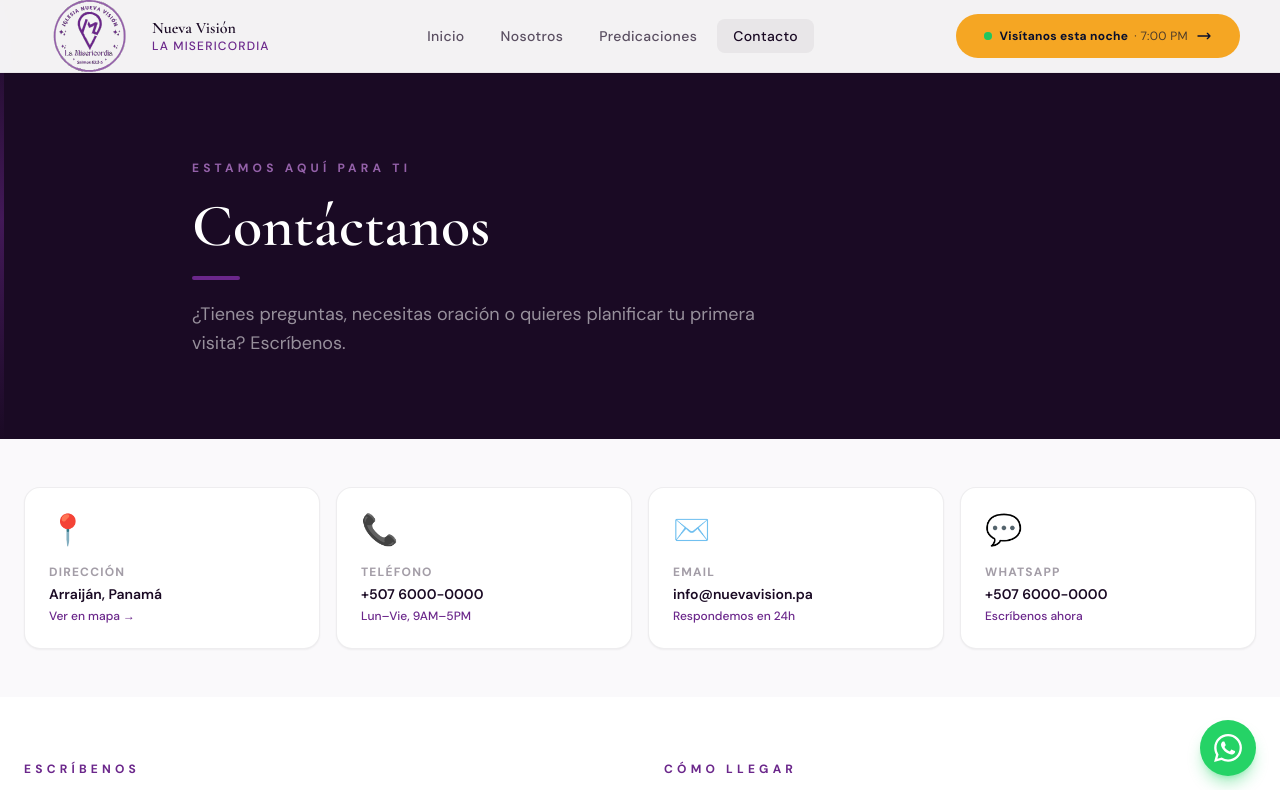
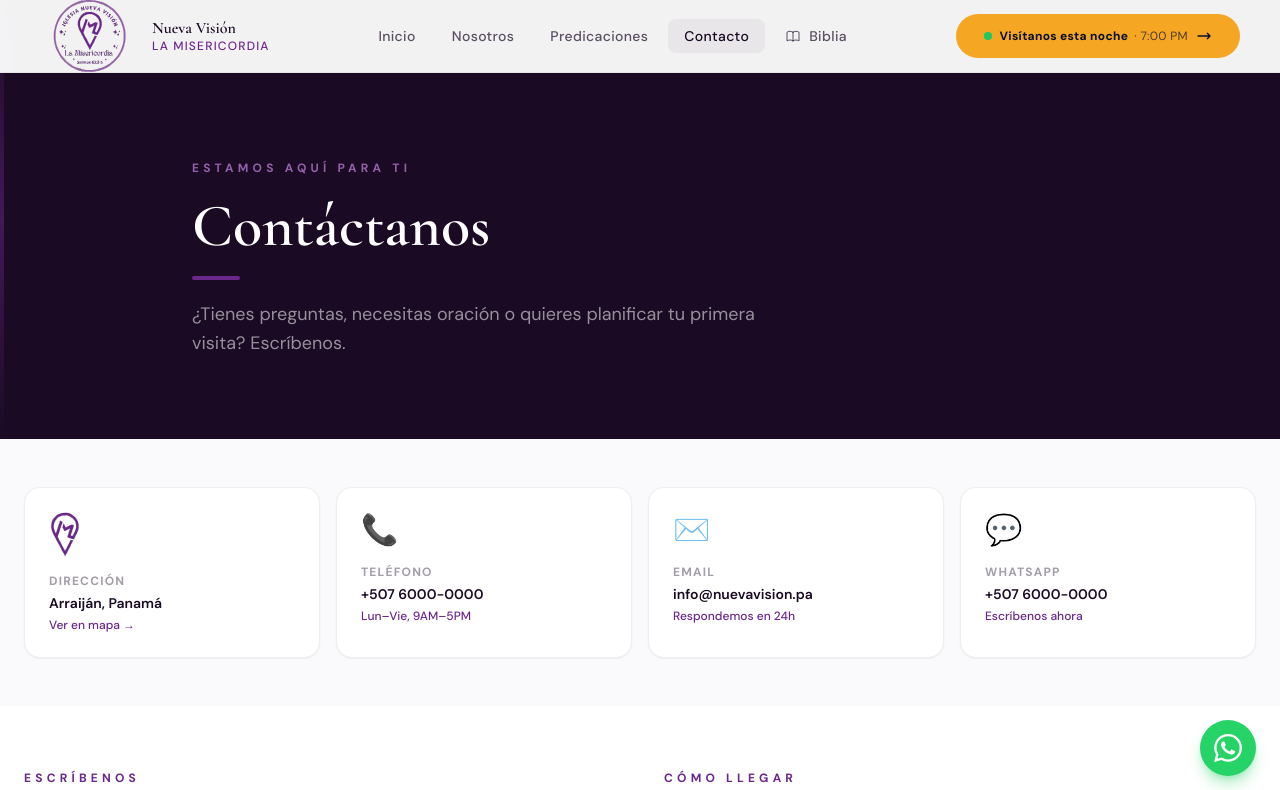
Before and after one commit to carloschongdev/nueva-vision-web, a Next.js app: page /contact in a window 1280 px wide. Shown: the top 790 px of the page. Built offline with nearby package versions, Linux system fonts and the light colour scheme.

Commit message:
feat: bible link in navbar

```diff
--- a/app/contact/page.tsx
+++ b/app/contact/page.tsx
@@ -1,4 +1,5 @@
 import type { Metadata } from "next";
+import Image from "next/image";
 import Link from "next/link";
 import SectionHeader from "@/components/SectionHeader";
 
@@ -42,7 +43,13 @@ export default function ContactPage() {
               className="bg-white rounded-2xl p-6 hover:-translate-y-1 transition-all duration-300 group block shadow-sm"
               style={{ border: "1px solid rgba(26,10,36,0.07)" }}
             >
-              <div className="text-3xl mb-4">{item.icon}</div>
+              <div className="mb-4">
+                {item.label === "Dirección" ? (
+                  <Image src="/mercy.svg" width={32} height={32} alt="Ubicación" className="object-contain" />
+                ) : (
+                  <span className="text-3xl">{item.icon}</span>
+                )}
+              </div>
               <p className="text-primary-900/40 text-xs font-bold uppercase tracking-widest mb-1">{item.label}</p>
               <p className="font-sans font-semibold text-primary-900 text-sm mb-1">{item.value}</p>
               <p className="font-sans text-primary-500 text-xs font-medium">{item.sub}</p>
--- a/components/Navbar.tsx
+++ b/components/Navbar.tsx
@@ -12,6 +12,15 @@ const links = [
   { label: "Predicaciones", href: "/sermons" },
   { label: "Contacto",      href: "/contact" },
 ];
+
+const bibleUrl = "https://www.bible.com/bible/149/";
+
+const BookIcon = ({ className }: { className?: string }) => (
+  <svg className={className} fill="none" stroke="currentColor" viewBox="0 0 24 24">
+    <path strokeLinecap="round" strokeLinejoin="round" strokeWidth={1.5}
+      d="M12 6.253v13m0-13C10.832 5.477 9.246 5 7.5 5S4.168 5.477 3 6.253v13C4.168 18.477 5.754 18 7.5 18s3.332.477 4.5 1.253m0-13C13.168 5.477 14.754 5 16.5 5c1.747 0 3.332.477 4.5 1.253v13C19.832 18.477 18.247 18 16.5 18c-1.746 0-3.332.477-4.5 1.253" />
+  </svg>
+);
 
 export default function Navbar() {
   const [scrolled, setScrolled] = useState(false);
@@ -99,6 +108,22 @@ export default function Navbar() {
               </li>
             );
           })}
+          <li>
+            <a
+              href={bibleUrl}
+              target="_blank"
+              rel="noopener noreferrer"
+              className={`inline-flex items-center gap-2 px-4 py-2 rounded-lg text-sm font-medium tracking-wide transition-all duration-200 ${
+                dark
+                  ? "text-primary-900/70 hover:text-primary-900 hover:bg-primary-900/5"
+                  : "text-white/80 hover:text-white hover:bg-white/10"
+              }`}
+              title="Leer la Biblia en línea - Reina Valera 1960"
+            >
+              <BookIcon className="w-4 h-4" />
+              <span className="hidden lg:inline">Biblia</span>
+            </a>
+          </li>
         </ul>
 
         {/* ── CTA dinámico ───────────────────────────── */}
@@ -157,6 +182,15 @@ export default function Navbar() {
               {l.label}
             </Link>
           ))}
+          <a
+            href={bibleUrl}
+            target="_blank"
+            rel="noopener noreferrer"
+            className="flex items-center gap-3 px-4 py-3 rounded-xl text-sm font-medium text-primary-900/70 hover:bg-primary-900/5 transition-colors duration-200"
+          >
+            <BookIcon className="w-4 h-4" />
+            Biblia
+          </a>
           <div className="pt-2 pb-1">
             <NextServiceCTA
               variant="amber"
```
